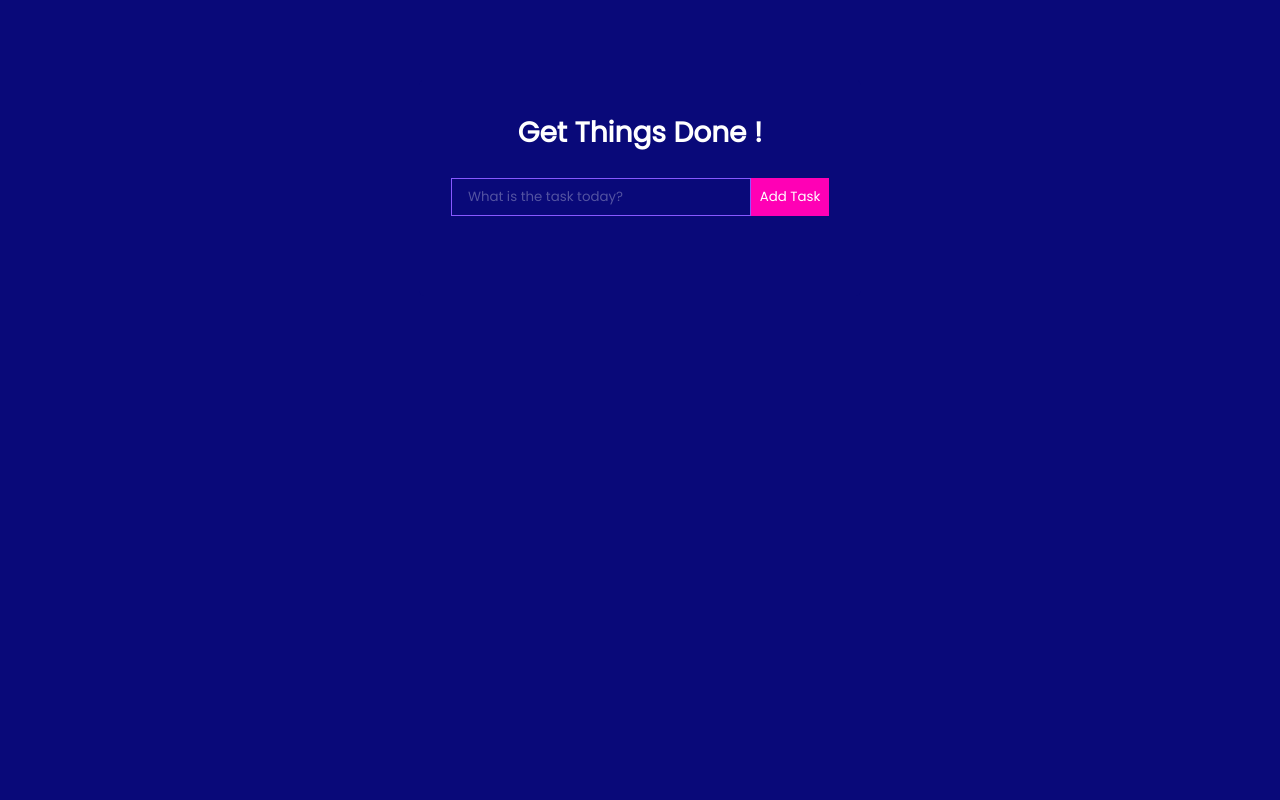
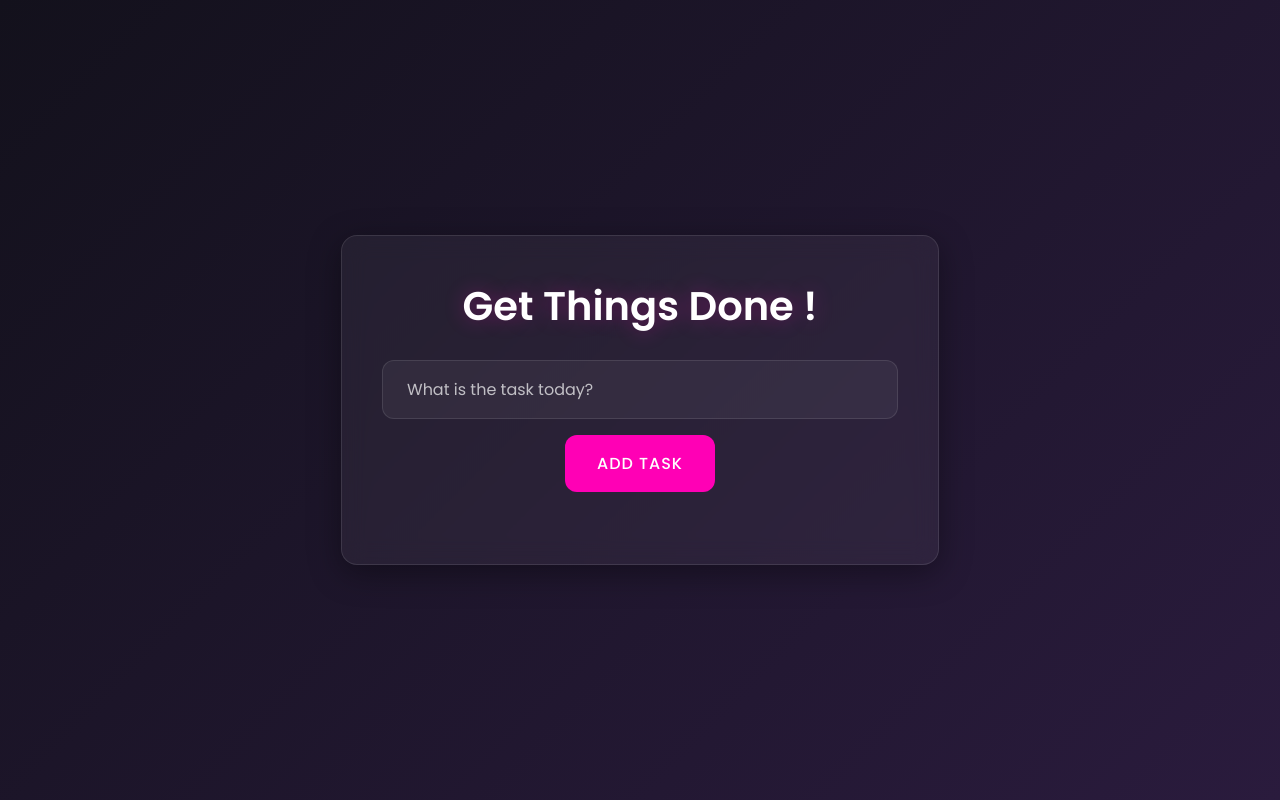
Before and after one commit to abuzarkhan1/todo-for-jenkins, a React (Create React App) app: page / in a window 1280 px wide. Built offline with nearby package versions, Linux system fonts and the light colour scheme.

Commit message:
Update App.css

```diff
--- a/src/App.css
+++ b/src/App.css
@@ -1,4 +1,14 @@
-@import url('https://fonts.googleapis.com/css2?family=Poppins&display=swap');
+@import url('https://fonts.googleapis.com/css2?family=Poppins:wght@300;400;500;600&display=swap');
+
+:root {
+  --primary-dark: #13111C;
+  --secondary-dark: #1A1625;
+  --accent-color: #FF00B5;
+  --glass-bg: rgba(255, 255, 255, 0.05);
+  --glass-border: rgba(255, 255, 255, 0.1);
+  --text-primary: #FFFFFF;
+  --text-secondary: rgba(255, 255, 255, 0.7);
+}
 
 * {
   font-family: 'Poppins', sans-serif;
@@ -8,84 +18,164 @@
 }
 
 body {
-  background: #090979;
+  min-height: 100vh;
+  background: linear-gradient(135deg, #13111C 0%, #2A1B3D 100%);
   display: flex;
   justify-content: center;
   align-items: center;
+  color: var(--text-primary);
 }
 
 .App {
   text-align: center;
+  width: 100%;
+  max-width: 800px;
+  padding: 2rem;
 }
 
 h1 {
-  color: #fff;
-  margin-bottom: 0.5rem;
-  font-size: 1.75rem;
+  color: var(--text-primary);
+  margin-bottom: 1.5rem;
+  font-size: 2.5rem;
+  font-weight: 600;
+  text-shadow: 0 0 20px rgba(255, 0, 181, 0.3);
 }
 
 .TodoWrapper {
-  background: #090979;
-  margin-top: 5rem;
-  padding: 2rem;
-  border-radius: 5px;
+  background: var(--glass-bg);
+  backdrop-filter: blur(12px);
+  -webkit-backdrop-filter: blur(12px);
+  border: 1px solid var(--glass-border);
+  border-radius: 16px;
+  padding: 2.5rem;
+  box-shadow: 0 8px 32px 0 rgba(0, 0, 0, 0.37);
 }
 
 .TodoForm {
   width: 100%;
-  margin-bottom: 1rem;
+  margin-bottom: 2rem;
 }
 
 .todo-input {
+  background: rgba(255, 255, 255, 0.05);
+  border: 1px solid var(--glass-border);
+  border-radius: 12px;
+  padding: 1rem 1.5rem;
+  width: 100%;
+  color: var(--text-primary);
+  font-size: 1rem;
+  transition: all 0.3s ease;
+}
+
+.todo-input:focus {
   outline: none;
-  background: none;
-  border: 1px solid #8758ff;
-  padding: 0.5rem 1rem;
-  margin-top: 1rem;
-  margin-bottom: 2rem;
-  width: 300px;
-  color: #fff;
+  border-color: var(--accent-color);
+  box-shadow: 0 0 15px rgba(255, 0, 181, 0.2);
 }
 
 .todo-input::placeholder {
-  color: #ffffff4d;
+  color: var(--text-secondary);
 }
 
 .todo-btn {
-  background: #ff00b5;
-  color: #fff;
+  background: var(--accent-color);
+  color: var(--text-primary);
   border: none;
-  padding: 0.55rem;
+  border-radius: 12px;
+  padding: 1rem 2rem;
+  font-size: 1rem;
+  font-weight: 500;
   cursor: pointer;
+  transition: all 0.3s ease;
+  margin-top: 1rem;
+  text-transform: uppercase;
+  letter-spacing: 1px;
+}
+
+.todo-btn:hover {
+  background: #FF1AC6;
+  transform: translateY(-2px);
+  box-shadow: 0 5px 15px rgba(255, 0, 181, 0.4);
 }
 
 .Todo {
+  background: rgba(255, 0, 181, 0.1);
+  backdrop-filter: blur(8px);
+  -webkit-backdrop-filter: blur(8px);
+  border: 1px solid rgba(255, 0, 181, 0.2);
+  border-radius: 12px;
+  padding: 1rem 1.5rem;
+  margin-bottom: 1rem;
   display: flex;
   justify-content: space-between;
   align-items: center;
-  background: #ff00b5;
-  color: #fff;
-  padding: 0.75rem 1rem;
-  border-radius: 5px;
-  margin-bottom: 1rem;
+  transition: all 0.3s ease;
 }
 
-.fa-trash {
-  margin-left: 0.75rem;
+.Todo:hover {
+  transform: translateX(5px);
+  background: rgba(255, 0, 181, 0.15);
 }
 
 .incompleted {
-  color: #fff;
+  color: var(--text-primary);
   cursor: pointer;
+  font-weight: 400;
+  transition: all 0.3s ease;
 }
 
 .completed {
-  color: #c5aeff;
+  color: var(--text-secondary);
   text-decoration: line-through;
   cursor: pointer;
+  opacity: 0.7;
 }
 
 .edit-icon,
 .delete-icon {
   cursor: pointer;
+  padding: 0.5rem;
+  border-radius: 50%;
+  transition: all 0.3s ease;
+  color: var(--text-secondary);
 }
+
+.edit-icon:hover,
+.delete-icon:hover {
+  background: rgba(255, 255, 255, 0.1);
+  color: var(--text-primary);
+}
+
+/* Animation for new todos */
+@keyframes slideIn {
+  from {
+    opacity: 0;
+    transform: translateY(20px);
+  }
+  to {
+    opacity: 1;
+    transform: translateY(0);
+  }
+}
+
+.Todo {
+  animation: slideIn 0.3s ease forwards;
+}
+
+/* Custom scrollbar */
+::-webkit-scrollbar {
+  width: 8px;
+}
+
+::-webkit-scrollbar-track {
+  background: var(--primary-dark);
+}
+
+::-webkit-scrollbar-thumb {
+  background: var(--accent-color);
+  border-radius: 4px;
+}
+
+::-webkit-scrollbar-thumb:hover {
+  background: #FF1AC6;
+}
```
